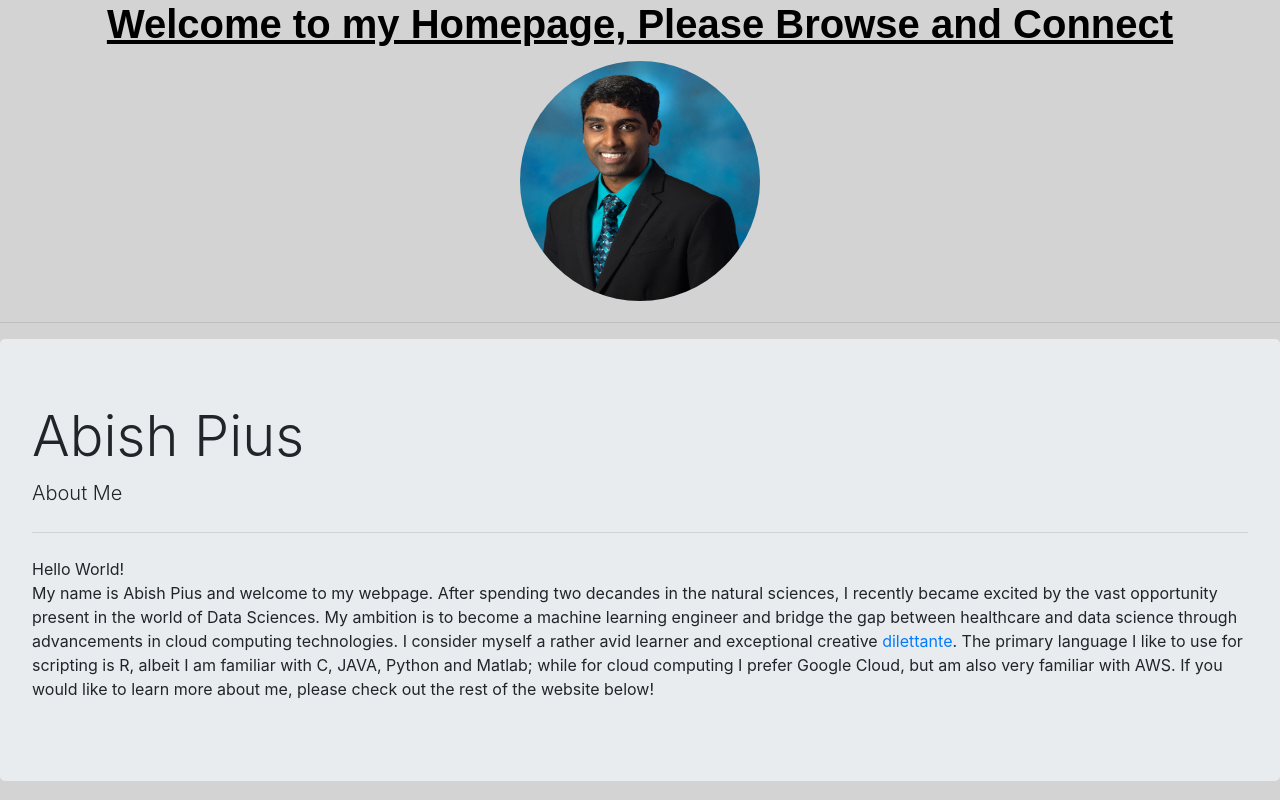
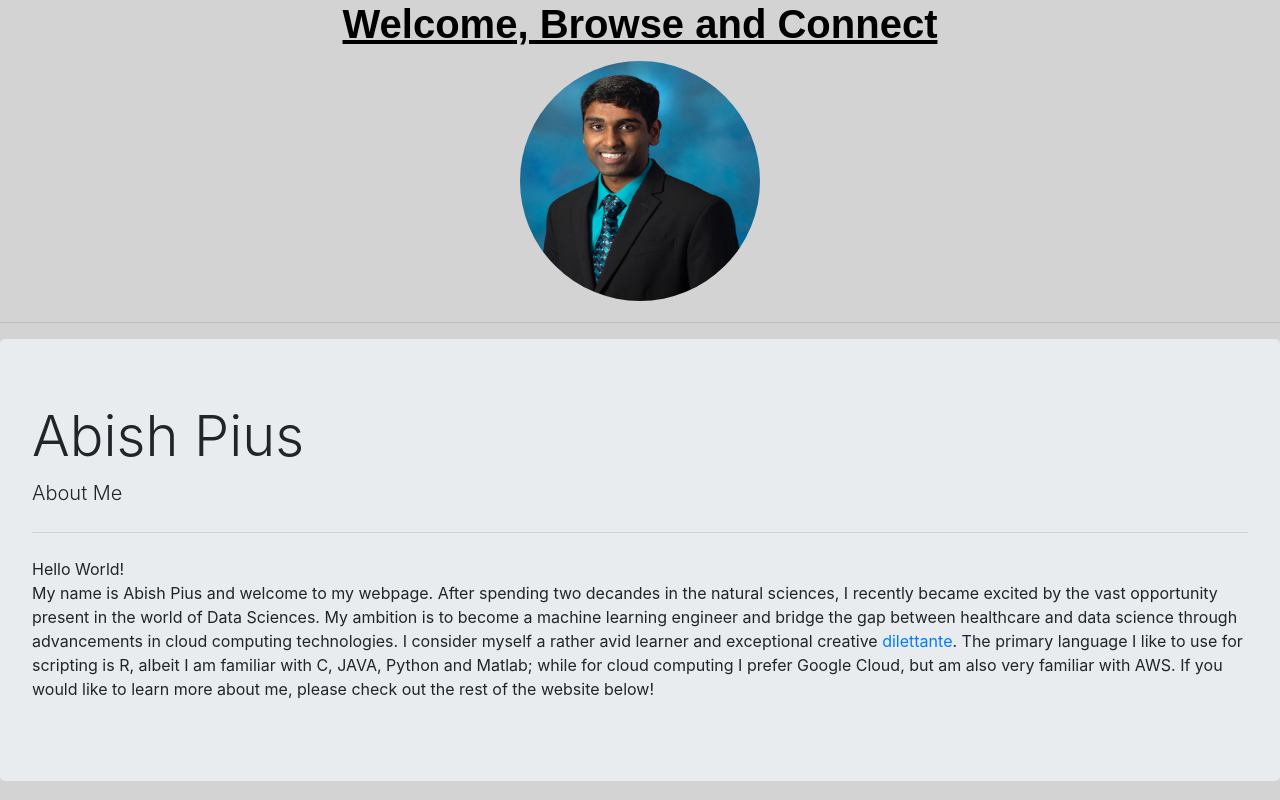
Before and after one commit to abishpius/Abishpius, a plain HTML site: page index.html in a window 1280 px wide. Shown: the top 800 px of the page. Drawn offline with nearby package versions, Linux system fonts and the light colour scheme.

Commit message:
Update index.html

```diff
--- a/index.html
+++ b/index.html
@@ -7,7 +7,7 @@
         <title>Abish Pius</title>
     </head>
     <body>
-        <h1 id="myHeader">Welcome to my Homepage, Please Browse and Connect</h1></h1>
+        <h1 id="myHeader">Welcome, Browse and Connect</h1></h1>
 <img src="080__Abish_Pius_0009asmallsize.jpg" alt="Abish Pius" height = "250" width = "250">
 <hr>
 
```
